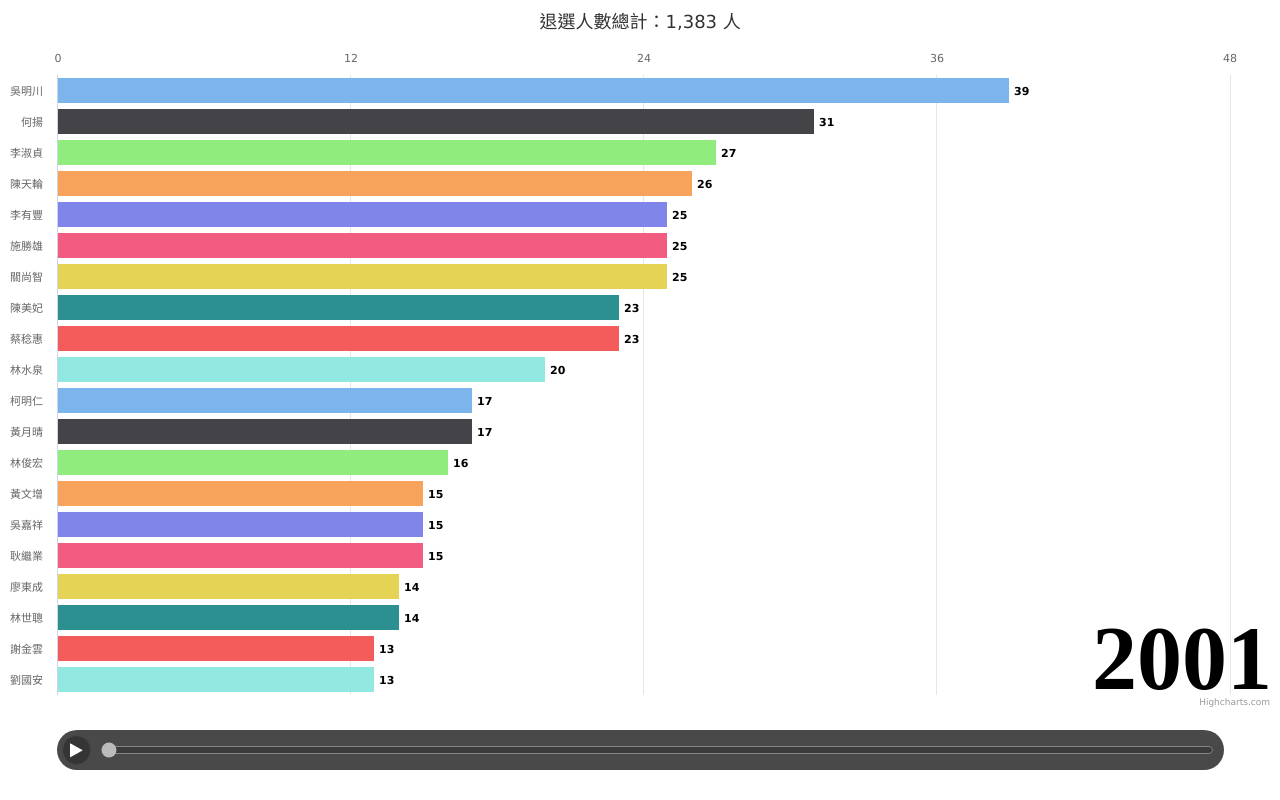
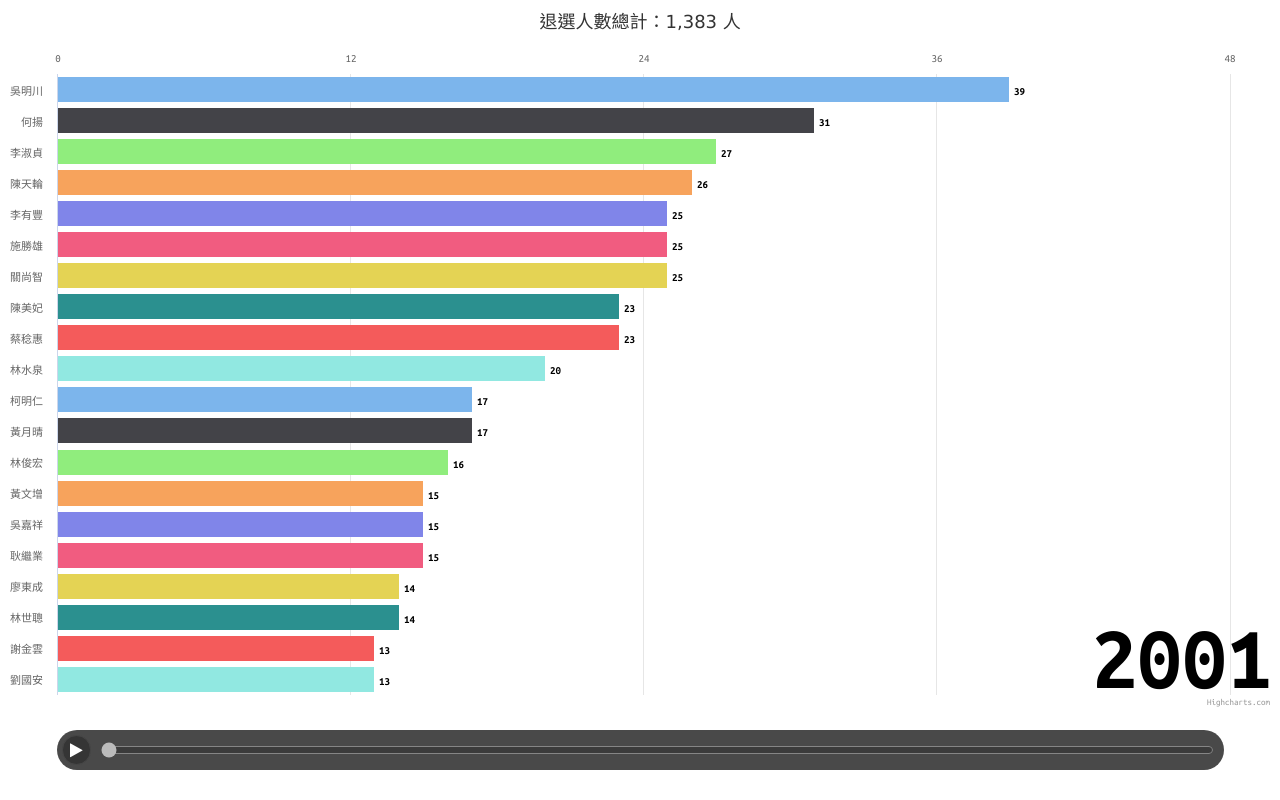
Before and after one commit to gnehs/ntut-withdraw-race, a plain HTML site: page index.html in a window 1280 px wide. Drawn offline with nearby package versions, Linux system fonts and the light colour scheme.

Commit message:
updated style

```diff
--- a/index.html
+++ b/index.html
@@ -7,6 +7,9 @@
   <meta name="viewport" content="width=device-width, initial-scale=1">
   <link rel="stylesheet" href="./main.css">
   <title>臺北科技大學歷年退選排名</title>
+  <link rel="preconnect" href="https://fonts.googleapis.com">
+  <link rel="preconnect" href="https://fonts.gstatic.com" crossorigin>
+  <link href="https://fonts.googleapis.com/css2?family=Noto+Sans+TC:wght@400;700&family=Ubuntu+Mono:wght@400;700&display=swap" rel="stylesheet">
   <script src="https://code.highcharts.com/highcharts.js"></script>
   <script src="https://code.highcharts.com/stock/modules/data.js"></script>
   <!-- SEO -->
--- a/main.css
+++ b/main.css
@@ -1,13 +1,19 @@
 @import "https://maxcdn.bootstrapcdn.com/font-awesome/4.3.0/css/font-awesome.min.css";
 @import "https://cdnjs.cloudflare.com/ajax/libs/normalize/8.0.1/normalize.min.css";
+.highcharts-root{
+  font-family: 'Ubuntu Mono', 'Noto Sans TC', monospace !important;
+}
 #parentContainer {
+  height: 100vh;
   height: 100svh;
   overflow: hidden;
 }
 #container{
+  height: calc(100vh - 90px);
   height: calc(100svh - 90px);
 }
 #value{
+  font-family: 'Ubuntu Mono', monospace;
   position: fixed;
   right: 8px;
   bottom: 90px;
```
